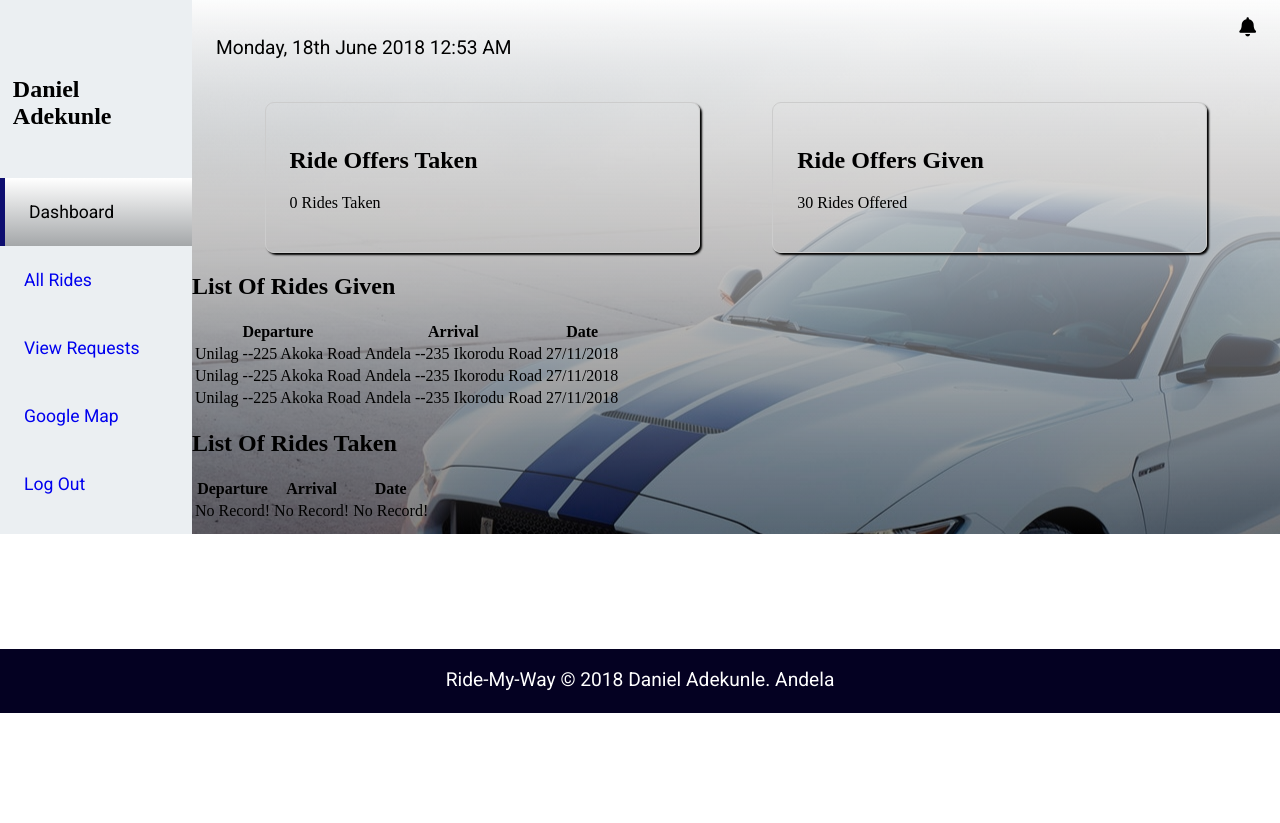
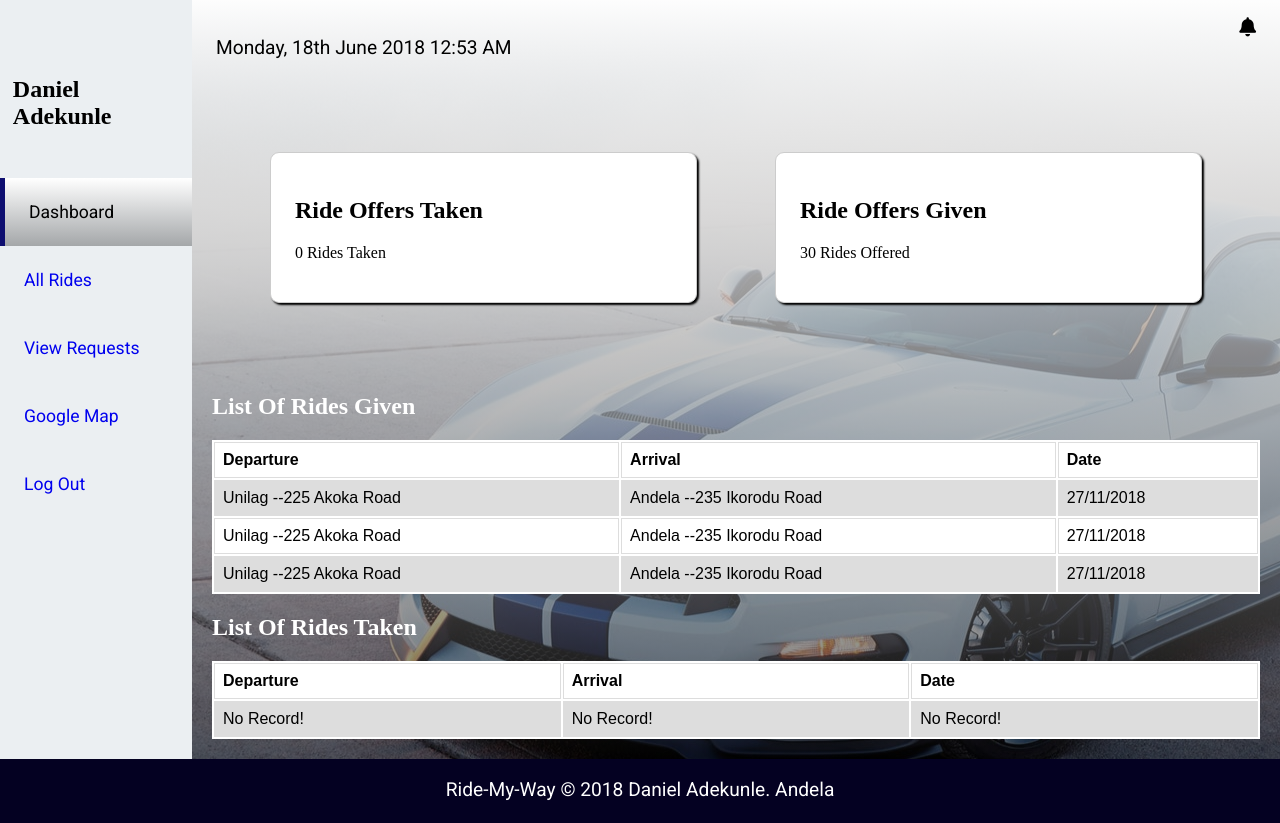
Before and after one commit to DanielAdek/Ride-My-Way, a plain HTML site: page UI/dashboard-driver.html in a window 1280 px wide. Shown: the part 87-910 px from the top of the page. Before the commit the page ends 800 px from the top, so only its background shows below. Drawn offline with Linux system fonts and the light colour scheme.

Commit message:
add driver dashboard styling

```diff
--- a/UI/_assets/_css/_modules/main.css
+++ b/UI/_assets/_css/_modules/main.css
@@ -3,6 +3,7 @@
 @import url('../home.css');
 @import url('../signup.css');
 @import url('../d-dashboard.css');
+@import url('../dashboard-driver.css');
 @import url('../view-request.css');
 @import url('../view-all-rides.css');
 @import url('../footer.css');
--- /dev/null
+++ b/UI/_assets/_css/dashboard-driver.css
@@ -0,0 +1,42 @@
+.info-card {
+    background: #fff;
+    margin: 0 10px;
+}
+
+.info-card-container {
+    margin: 0 10px;
+}
+
+.bg-none {
+    background: #fff;
+}
+
+table {
+    font-family: arial, sans-serif;
+    width: 100%;
+    background: #fff;
+}
+
+td, th {
+    border: 1px solid #dddddd;
+    text-align: left;
+    padding: 8px;
+}
+
+tr:nth-child(even) {
+    background-color: #dddddd;
+}
+
+.dashboard-grid-row-3 {
+    display: grid;
+    grid-template-rows: 2rem, 10rem, auto;
+    grid-gap: 50px;
+}
+
+.list-rides {
+    margin: 20px;
+}
+
+.list-rides h1 {
+    color: #fff;
+}
```
